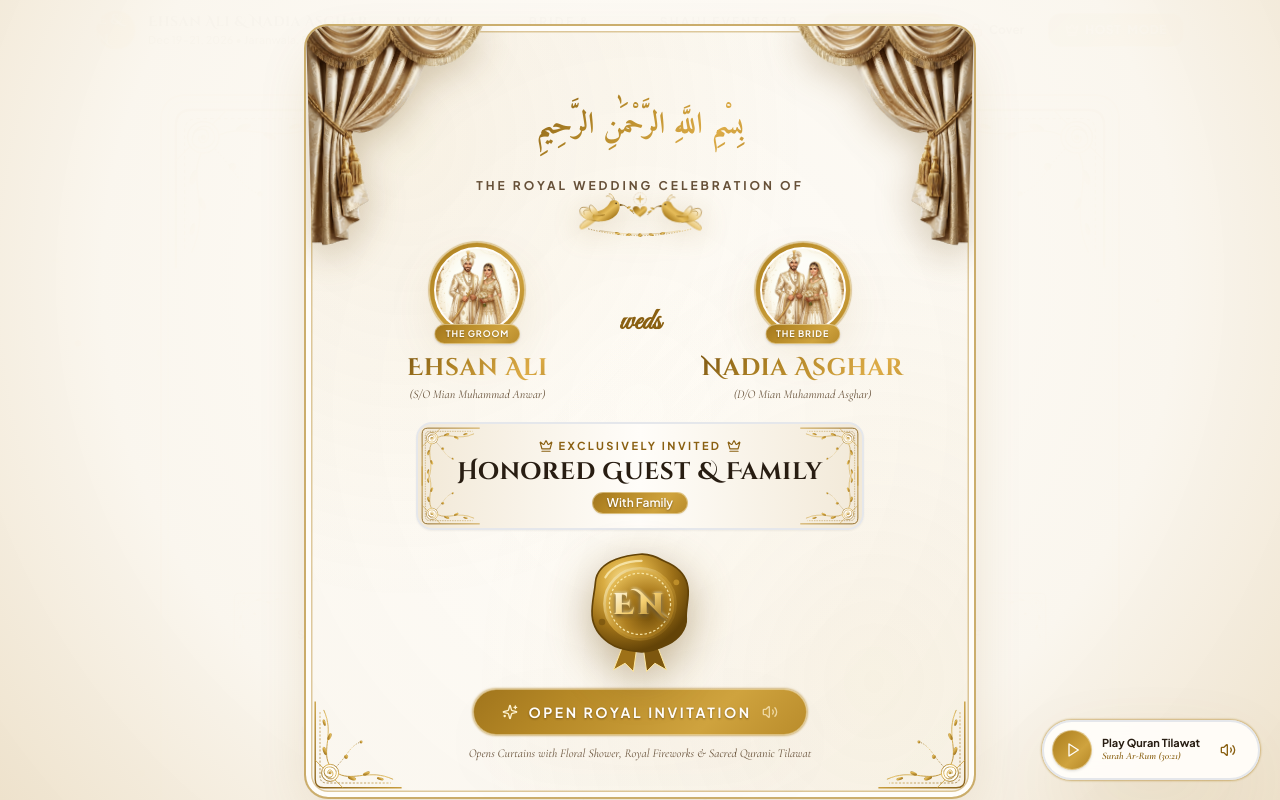
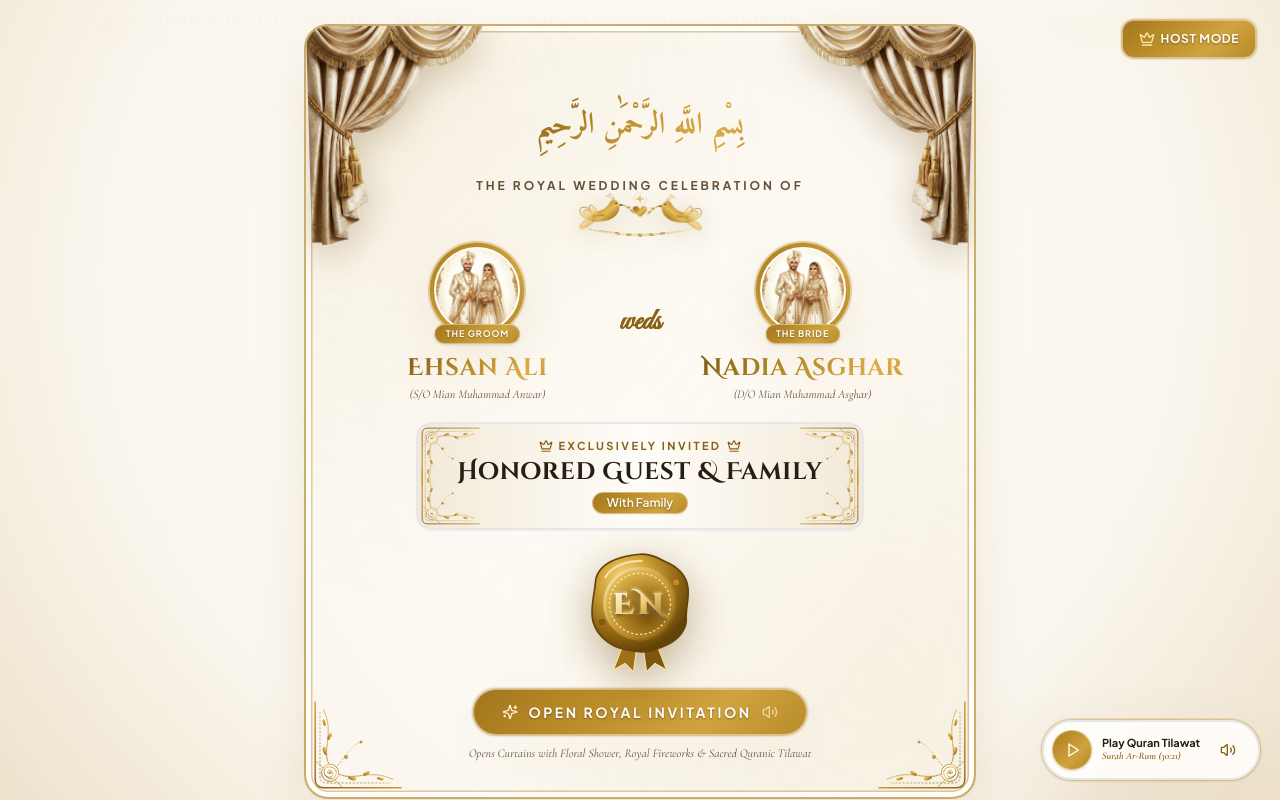
Before and after one commit to mianehsan655-max/ehsanwedding, a React (Vite) app: page / in a window 1280 px wide. Shown: the top 800 px of the page. Built offline with nearby package versions, Linux system fonts and the light colour scheme; a web font is replaced by a local one.

Commit message:
Show Host Mode button on main URL and fix Canvas event address spacing

```diff
--- a/src/App.jsx
+++ b/src/App.jsx
@@ -139,11 +139,9 @@ function parseAndEnforceGuestUrlLock() {
     };
   }
 
-  // Case 3: No locked guest session and visiting root URL — only allow Host Mode if verified Host
-  // (or if running locally on the Host's computer without a guest parameter)
-  const isLocalHost =
-    window.location.hostname === 'localhost' || window.location.hostname === '127.0.0.1';
-  const allowHost = hostVerified || (isLocalHost && !existingLockedSession);
+  // Case 3: Visiting the main root URL (https://ehsanwedsnadia.vercel.app/) without ?guest=
+  // Show Host Mode on the main URL as long as this browser is not locked to a guest invitation!
+  const allowHost = hostVerified || !existingLockedSession;
 
   return {
     guestProfile: {
@@ -493,6 +491,12 @@ export default function App() {
         guestProfile={guestProfile}
         weddingData={WEDDING_DATA}
         portraitUrl={portraitUrl}
+        isHostSession={isHostSession}
+        onOpenHostMode={() => {
+          verifyAndUnlockHostPasscode('2026');
+          setIsHostSession(true);
+          setIsHostDrawerOpen(true);
+        }}
       />
 
       {/* Sticky Luxury Top Bar — Mobile Optimized */}
@@ -583,7 +587,10 @@ export default function App() {
             {isHostSession && (
               <button
                 type="button"
-                onClick={() => setIsHostDrawerOpen(true)}
+                onClick={() => {
+                  verifyAndUnlockHostPasscode('2026');
+                  setIsHostDrawerOpen(true);
+                }}
                 className="px-2.5 py-1.5 sm:px-4 sm:py-2 rounded-xl gold-foil-bg text-ivory-pearl font-sans text-[11px] sm:text-xs font-bold uppercase tracking-wider shadow hover:opacity-95 transition flex items-center gap-1 sm:gap-1.5 whitespace-nowrap"
               >
                 <Crown className="w-3 h-3 sm:w-3.5 sm:h-3.5 text-[#FFE8AD] shrink-0" />
--- a/src/components/SealedEnvelopeGate.jsx
+++ b/src/components/SealedEnvelopeGate.jsx
@@ -134,6 +134,8 @@ export function SealedEnvelopeGate({
   guestProfile,
   weddingData,
   portraitUrl,
+  isHostSession,
+  onOpenHostMode,
 }) {
   if (isOpen && !isOpening) {
     return null;
@@ -156,6 +158,19 @@ export function SealedEnvelopeGate({
           'radial-gradient(circle at 50% 35%, rgba(255, 253, 249, 0.99) 0%, rgba(250, 246, 238, 0.99) 65%, rgba(238, 226, 204, 1) 100%)',
       }}
     >
+      {/* Host Mode Button on the Main Opening Screen (Only visible to the Host, hidden for Guests) */}
+      {isHostSession && (
+        <div className="fixed top-3 right-3 sm:top-5 sm:right-6 z-50">
+          <button
+            type="button"
+            onClick={onOpenHostMode}
+            className="px-3.5 py-2 sm:px-4 sm:py-2.5 rounded-xl gold-foil-bg text-ivory-pearl font-sans text-xs font-bold uppercase tracking-wider shadow-royal-lg hover:opacity-95 transition flex items-center gap-1.5 border border-[#FFF3D1]/60"
+          >
+            <Crown className="w-4 h-4 text-[#FFE8AD] shrink-0" />
+            <span>Host Mode</span>
+          </button>
+        </div>
+      )}
       {/* Center Royal Invitation Card with Realistic Curtains ONLY in the Top Corners of This Box */}
       <div
         className={`relative z-20 max-w-2xl w-full my-auto mx-2 px-5 pt-10 pb-7 sm:px-10 sm:pt-12 sm:pb-9 ivory-card-surface gold-border-double rounded-3xl shadow-royal-lg text-center overflow-hidden transition-all duration-1000 ${
```
Also changed, not shown: vercel.json, 1 other file (tests, documents, lock files or other folders).
